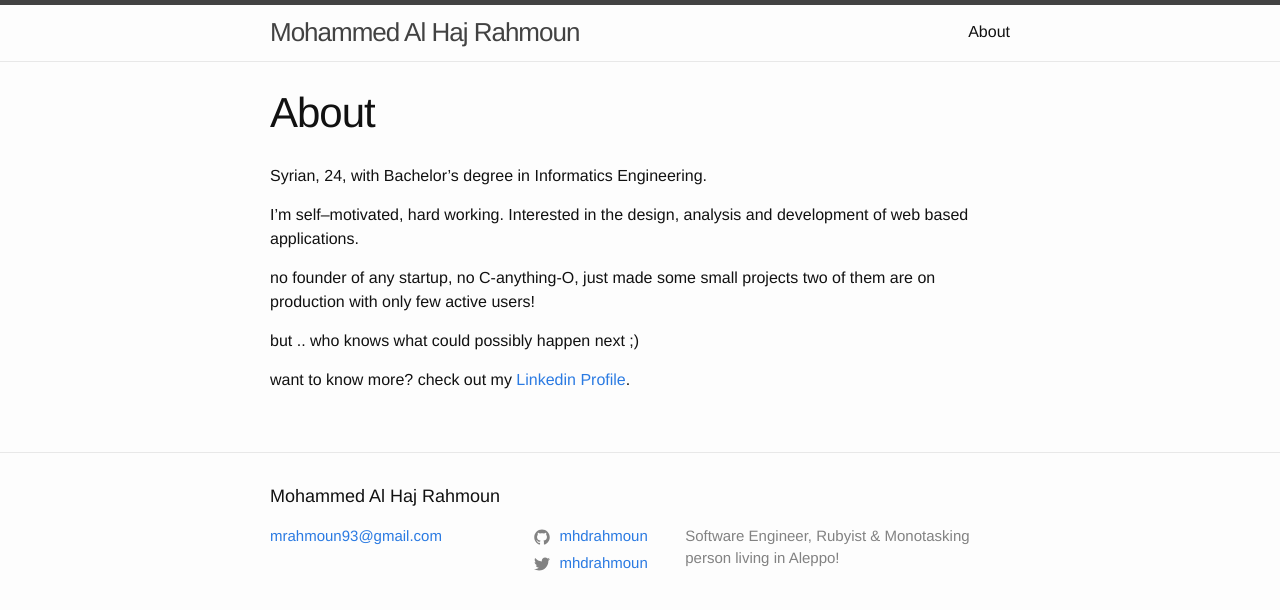
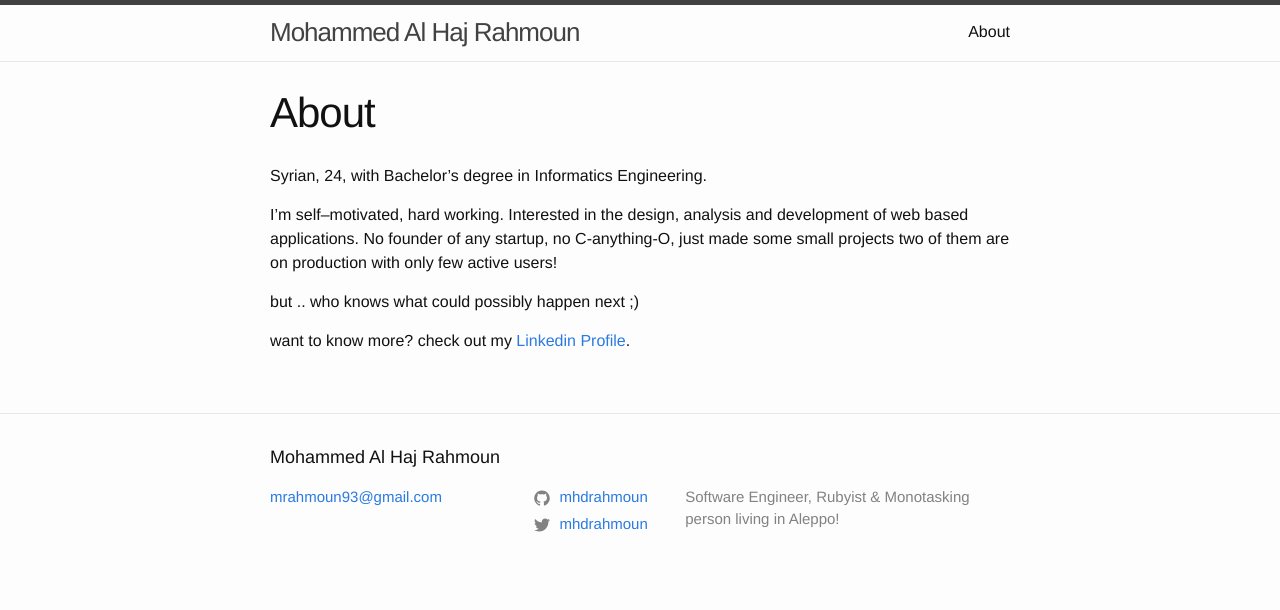
Before and after one commit to alhajrahmoun/alhajrahmoun.github.io, a Jekyll site: the page built from about.md, in a window 1280 px wide. Shown: the top 610 px of the page. Built offline with Jekyll 4.4.1, drawn with Linux system fonts in a browser that asks for light colours.

```diff
--- a/about.md
+++ b/about.md
@@ -19,9 +19,7 @@ You can find the source code for Jekyll at GitHub:
 
 Syrian, 24, with Bachelor's degree in Informatics Engineering.
 
-I'm self–motivated, hard working. Interested in the design, analysis and development of web based applications.
-
-no founder of any startup, no C-anything-O, just made some small projects two of them are on production with only few active users!
+I'm self–motivated, hard working. Interested in the design, analysis and development of web based applications. No founder of any startup, no C-anything-O, just made some small projects two of them are on production with only few active users!
 
 but .. who knows what could possibly happen next ;)
 
```
